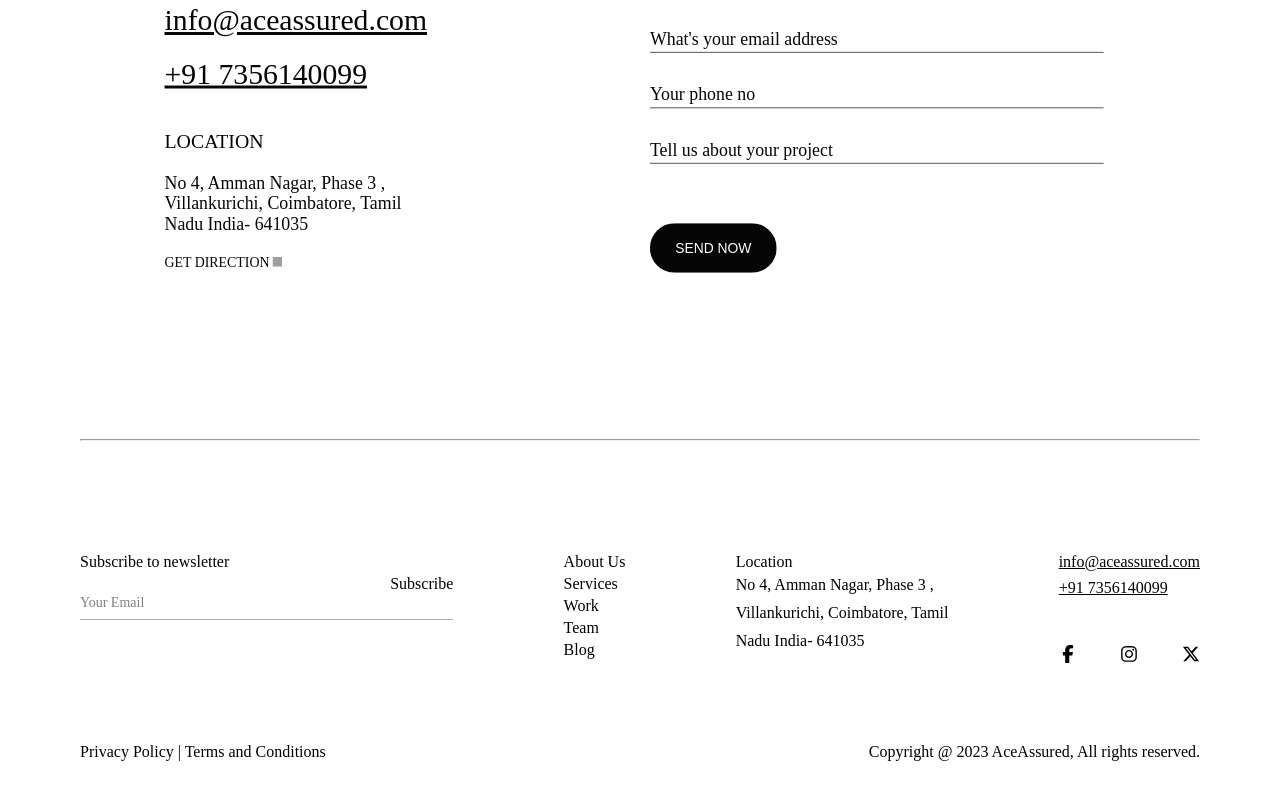
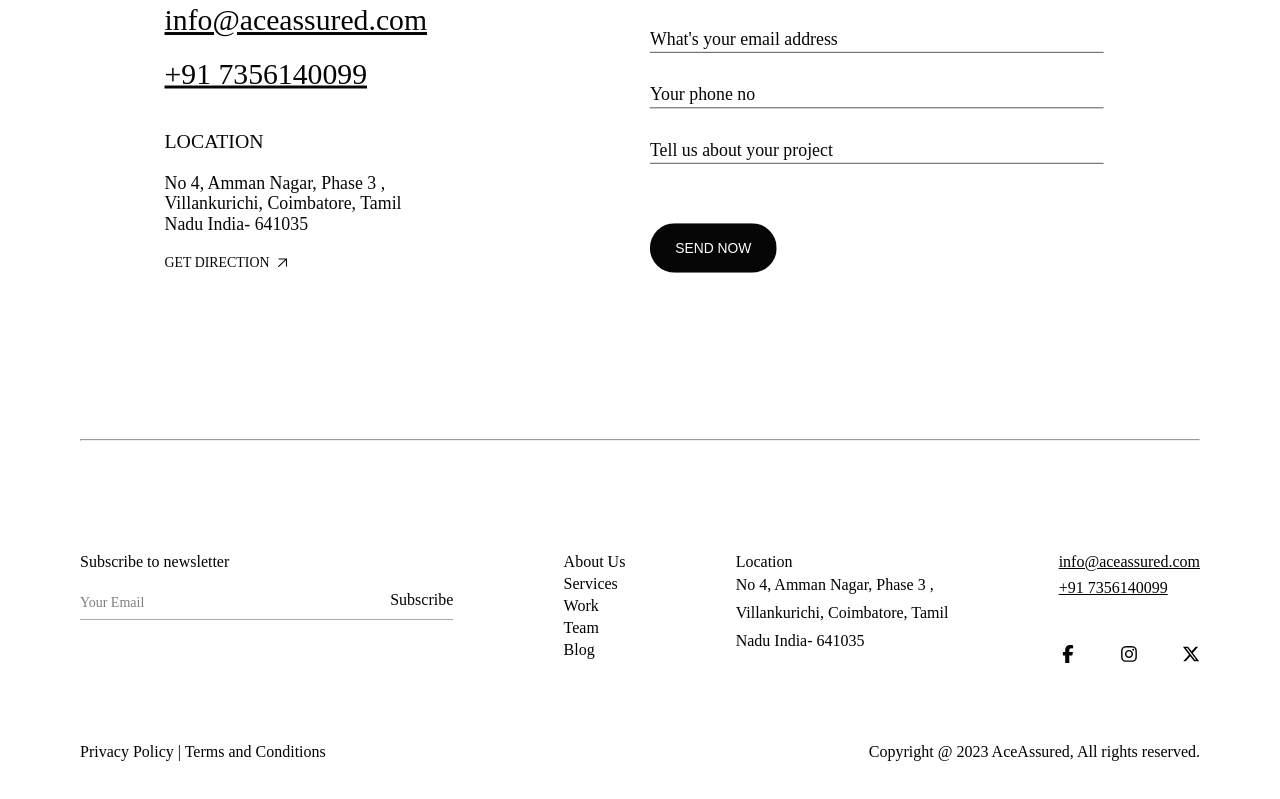
Before and after one commit to miidlaj/ace, a Next.js app: page / in a window 1280 px wide. Shown: the part 5374-6173 px from the top of the page. Built offline with nearby package versions, Linux system fonts and the light colour scheme; grey boxes are pictures that could not be loaded; a web font is replaced by a local one.

Commit message:
final changes

```diff
--- a/src/components/home/footer.tsx
+++ b/src/components/home/footer.tsx
@@ -25,7 +25,7 @@ const Footer = () => {
                 Your Email
               </label>
 
-              <p className="absolute -top-2 right-0">Subscribe</p>
+              <p className="absolute top-2 right-0">Subscribe</p>
             </div>
           </div>
           <div className="flex flex-row md:flex-col justify-start gap-1">
--- a/src/components/home/get-in-touch.tsx
+++ b/src/components/home/get-in-touch.tsx
@@ -38,15 +38,22 @@ const GetInTouch = () => {
               </p>
               <a
                 href="tel:917356140099"
-                className="text-primary cursor-pointer text-[14px]"
+                className="text-primary flex justify-start gap-2 items-center cursor-pointer text-[14px]"
               >
-                GET DIRECTION{" "}
+                GET DIRECTION
                 <Image
-                  className=""
+                  className="hidden dark:block"
                   height={10}
                   width={10}
                   alt=""
-                  src="/group-60173.svg"
+                  src="/white-logo.svg"
+                />
+                <Image
+                  className="dark:hidden"
+                  height={10}
+                  width={10}
+                  alt=""
+                  src="/dark-logo.svg"
                 />
               </a>
             </div>
--- a/src/components/navbar/small-navbar.tsx
+++ b/src/components/navbar/small-navbar.tsx
@@ -27,7 +27,7 @@ export default function SmallNavbar() {
               },
               show: {
                 rotate: 45,
-                y: 5,
+                y: 10,
               },
             }}
             className="w-10 bg-primary h-[2px] block"
@@ -50,7 +50,7 @@ export default function SmallNavbar() {
               },
               show: {
                 rotate: -45,
-                y: -5,
+                y: -10,
               },
             }}
             className="w-10 bg-primary h-[2px] block"
```
